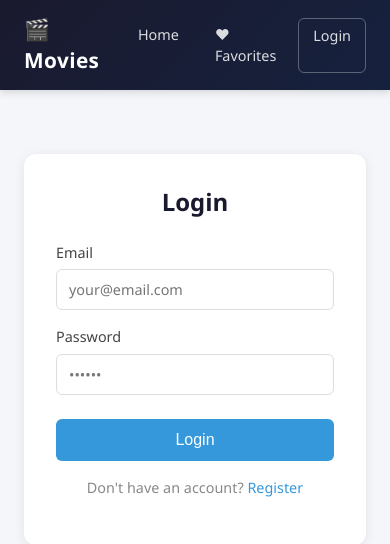
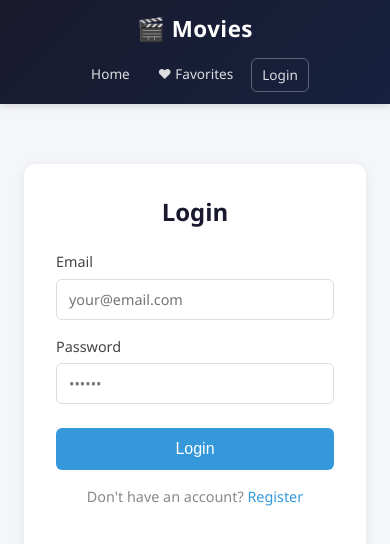
Before and after one commit to DungNgo13/movie-recommendation-system, a React (Vite) app in the folder frontend/: page /login in a window 390 px wide. Shown: the top 544 px of the page. Built offline with nearby package versions, Linux system fonts and the light colour scheme.

Commit message:
feat: Add initial comprehensive styling for the frontend application, including layout, navigation, movie display, admin, and authentication components.

```diff
--- a/frontend/src/App.css
+++ b/frontend/src/App.css
@@ -716,3 +716,99 @@
   padding: 6px 12px;
   font-size: 0.85rem;
 }
+
+/* ===== Responsive Mobile Layout (Added in Phase 7) ===== */
+
+.table-container {
+  width: 100%;
+  overflow-x: auto;
+  -webkit-overflow-scrolling: touch;
+}
+
+@media (max-width: 768px) {
+  /* Navbar adjustments */
+  .navbar {
+    flex-wrap: wrap;
+    padding: 12px 16px;
+    margin: -20px -24px 20px -24px;
+    justify-content: center;
+    gap: 12px;
+  }
+
+  .navbar-brand {
+    font-size: 1.4rem;
+  }
+
+  .navbar-links {
+    flex-wrap: wrap;
+    justify-content: center;
+    width: 100%;
+    gap: 8px;
+  }
+
+  .navbar-link {
+    font-size: 0.85rem;
+    padding: 6px 10px;
+  }
+
+  .navbar-user {
+    display: none; /* Hide email on small screens to save space */
+  }
+
+  /* Home Controls adjustments */
+  .movie-controls {
+    flex-direction: column;
+    align-items: stretch;
+    gap: 10px;
+  }
+
+  .search-input,
+  .filter-select {
+    width: 100%;
+  }
+
+  /* Movie Detail Page adjustments */
+  .movie-detail-page {
+    padding: 0 10px;
+  }
+
+  .movie-detail-page img {
+    max-width: 100%;
+    height: auto;
+    border-radius: 8px;
+    margin-bottom: 16px;
+  }
+
+  /* Admin Pages adjustments */
+  .admin-page {
+    padding: 0 10px;
+  }
+
+  .admin-header {
+    flex-direction: column;
+    align-items: flex-start;
+    gap: 12px;
+  }
+
+  .admin-actions {
+    width: 100%;
+    justify-content: flex-start;
+  }
+
+  .admin-form-row {
+    flex-direction: column;
+    gap: 12px;
+  }
+
+  .confirm-dialog {
+    width: 95%;
+    padding: 20px;
+  }
+
+  /* Auth Pages adjustments */
+  .auth-container {
+    padding: 24px 20px;
+    margin: 20px 16px;
+    width: auto;
+  }
+}
```
